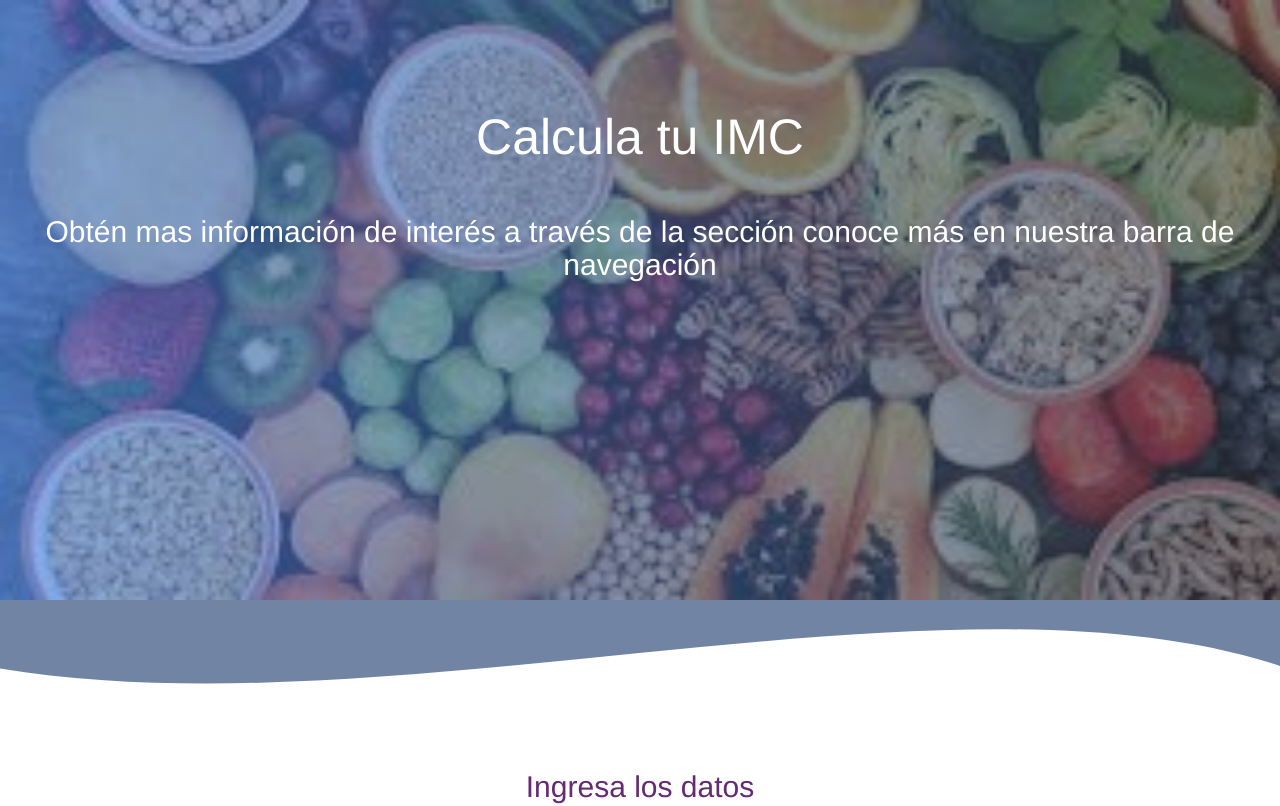
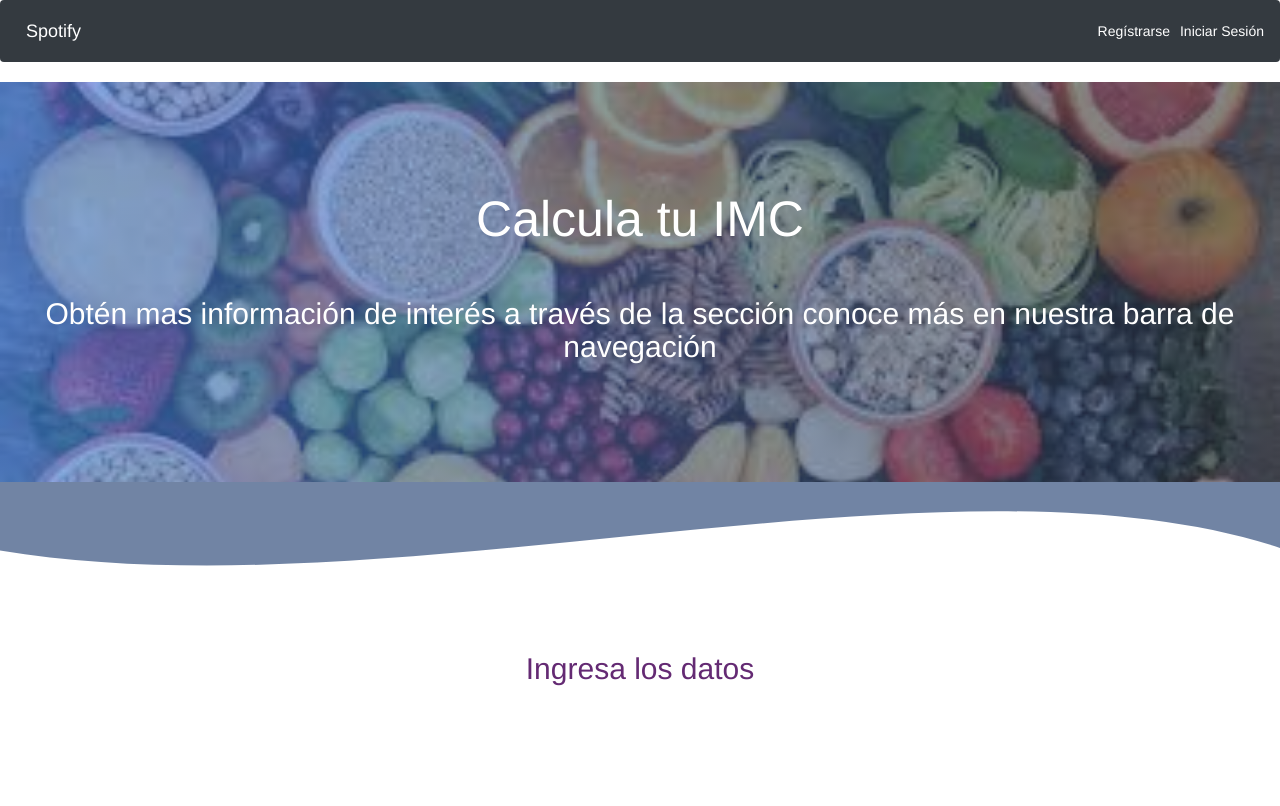
Before and after one commit to VictorMedel99/calculadora-IMC, an Angular app: page /landingPage in a window 1280 px wide. Before the commit this address led to /. Shown: the top 806 px of the page. Built offline with nearby package versions, Linux system fonts and the light colour scheme.

Commit message:
se añadio el landingPage con el componente navbar inicial

```diff
--- a/src/app/app-routing.module.ts
+++ b/src/app/app-routing.module.ts
@@ -1,7 +1,18 @@
 import { NgModule } from '@angular/core';
 import { Routes, RouterModule } from '@angular/router';
+import { IMCUIComponent } from './imcui/imcui.component';
 
-const routes: Routes = [];
+const routes: Routes = [
+  {
+    path:"",
+    redirectTo:"landingPage",
+    pathMatch: 'full'
+  },
+  {
+    path: "landingPage",
+    component: IMCUIComponent
+  }
+];
 
 @NgModule({
   imports: [RouterModule.forRoot(routes)],
--- a/src/app/app.component.html
+++ b/src/app/app.component.html
@@ -1,2 +1 @@
-<app-imcui></app-imcui>
 <router-outlet></router-outlet>
--- a/src/app/app.module.ts
+++ b/src/app/app.module.ts
@@ -5,11 +5,13 @@ import { AppRoutingModule } from './app-routing.module';
 import { AppComponent } from './app.component';
 import { FormsModule } from '@angular/forms';
 import { IMCUIComponent } from './imcui/imcui.component';
+import { NavbarInicialComponent } from '../app/navbar-inicial/navbar-inicial.component';
 
 @NgModule({
   declarations: [
     AppComponent,
     IMCUIComponent,
+    NavbarInicialComponent
   ],
   imports: [
     BrowserModule,
--- a/src/app/imcui/imcui.component.html
+++ b/src/app/imcui/imcui.component.html
@@ -1,3 +1,16 @@
+<app-navbar-inicial></app-navbar-inicial>
+<header>
+  <section class="info-header">
+    <h1>Calcula tu IMC</h1>
+    <h2>Obtén mas información de interés a través de la sección conoce más en nuestra barra de navegación
+    </h2>
+  </section>
+</header>
+<div class="wave" style="height: 150px; overflow: hidden;"><svg viewBox="0 0 500 150" preserveAspectRatio="none"
+  style="height: 100%; width: 100%;">
+  <path d="M-17.77,59.70 C139.67,148.52 364.27,-48.84 500.84,66.61 L500.00,150.00 L0.00,150.00 Z"
+    style="stroke: none; fill: #fff;"></path>
+</svg></div>
 <main>
     <section class="contenedor calculadora-inputs">
       <h2 class="title">Ingresa los datos</h2>
--- a/src/app/imcui/imcui.component.ts
+++ b/src/app/imcui/imcui.component.ts
@@ -43,7 +43,7 @@ export class IMCUIComponent implements OnInit {
       myresult = IMCMujer(this.operadorPeso, this.operadorEstatura);
       this.pesomin= pesoMinMujer(this.operadorEdad,this.operadorEstatura);
       this.pesomax= pesoMaxMujer(this.operadorEdad,this.operadorEstatura);
-      this.result = `IMC: ${myresult}\nEstado (Adultos): ${EstadoHombre(myresult)}\n\nPeso Mínimo ideal según tu edad e IMC: ${this.pesomin}\nPeso Máximo ideal según tu edad e IMC: ${this.pesomax}`;
+      this.result = `IMC: ${myresult}\nEstado (Adultos): ${EstadoMujer(myresult)}\n\nPeso Mínimo ideal según tu edad e IMC: ${this.pesomin}\nPeso Máximo ideal según tu edad e IMC: ${this.pesomax}`;
     }
   }
 
--- /dev/null
+++ b/src/app/navbar-inicial/navbar-inicial.component.css
@@ -0,0 +1,3 @@
+*{
+    text-align: center;
+}
--- /dev/null
+++ b/src/app/navbar-inicial/navbar-inicial.component.html
@@ -0,0 +1,19 @@
+<nav id="navprincipal" class="navbar navbar-expand-lg navbar-dark bg-dark">
+    <a class="navbar-brand" routerLink="landingPage">Spotify</a>
+    <button class="navbar-toggler" type="button" data-toggle="collapse" data-target="#navbarColor02"
+      aria-controls="navbarColor02" aria-expanded="false" aria-label="Toggle navigation">
+      <span class="navbar-toggler-icon"></span>
+    </button>
+
+    <div class="collapse navbar-collapse" id="navbarColor02">
+    </div>
+
+    <ul class="navbar-nav mr-auto">
+      <li class="nav-item active">
+        <a class="nav-link" routerLink="registro">Regístrarse</a>
+      </li>
+      <li class="nav-item active">
+        <a class="nav-link" routerLink="login">Iniciar Sesión</a>
+      </li>
+    </ul>
+  </nav>
--- /dev/null
+++ b/src/app/navbar-inicial/navbar-inicial.component.ts
@@ -0,0 +1,15 @@
+import { Component, OnInit } from '@angular/core';
+
+@Component({
+  selector: 'app-navbar-inicial',
+  templateUrl: './navbar-inicial.component.html',
+  styleUrls: ['./navbar-inicial.component.css']
+})
+export class NavbarInicialComponent implements OnInit {
+
+  constructor() { }
+
+  ngOnInit(): void {
+  }
+
+}
--- a/src/index.html
+++ b/src/index.html
@@ -16,18 +16,6 @@
 </head>
 
 <body>
-  <header>
-    <section class="info-header">
-      <h1>Calcula tu IMC</h1>
-      <h2>Obtén mas información de interés a través de la sección conoce más en nuestra barra de navegación
-      </h2>
-    </section>
-  </header>
-  <div class="wave" style="height: 150px; overflow: hidden;"><svg viewBox="0 0 500 150" preserveAspectRatio="none"
-      style="height: 100%; width: 100%;">
-      <path d="M-17.77,59.70 C139.67,148.52 364.27,-48.84 500.84,66.61 L500.00,150.00 L0.00,150.00 Z"
-        style="stroke: none; fill: #fff;"></path>
-    </svg></div>
   <app-root></app-root>
 </body>
 
--- a/src/styles.css
+++ b/src/styles.css
@@ -1,5 +1,3 @@
-/* You can add global styles to this file, and also import other style files */
-/* You can add global styles to this file, and also import other style files */
 *{
     margin: 0;
     padding: 0;
@@ -28,7 +26,7 @@
 
 header{
     width: 100%;
-    height: 600px;
+    height: 400px;
     background: #373B44;
     /* fallback for old browsers */
     background: -webkit-linear-gradient(to right, hsla(217, 89%, 61%, 0.616), hsla(222, 11%, 24%, 0.603)), url(./app/img/saludAlimentaria.jpeg);
```
Also changed, not shown: 1 other file (tests, documents, lock files or other folders).
